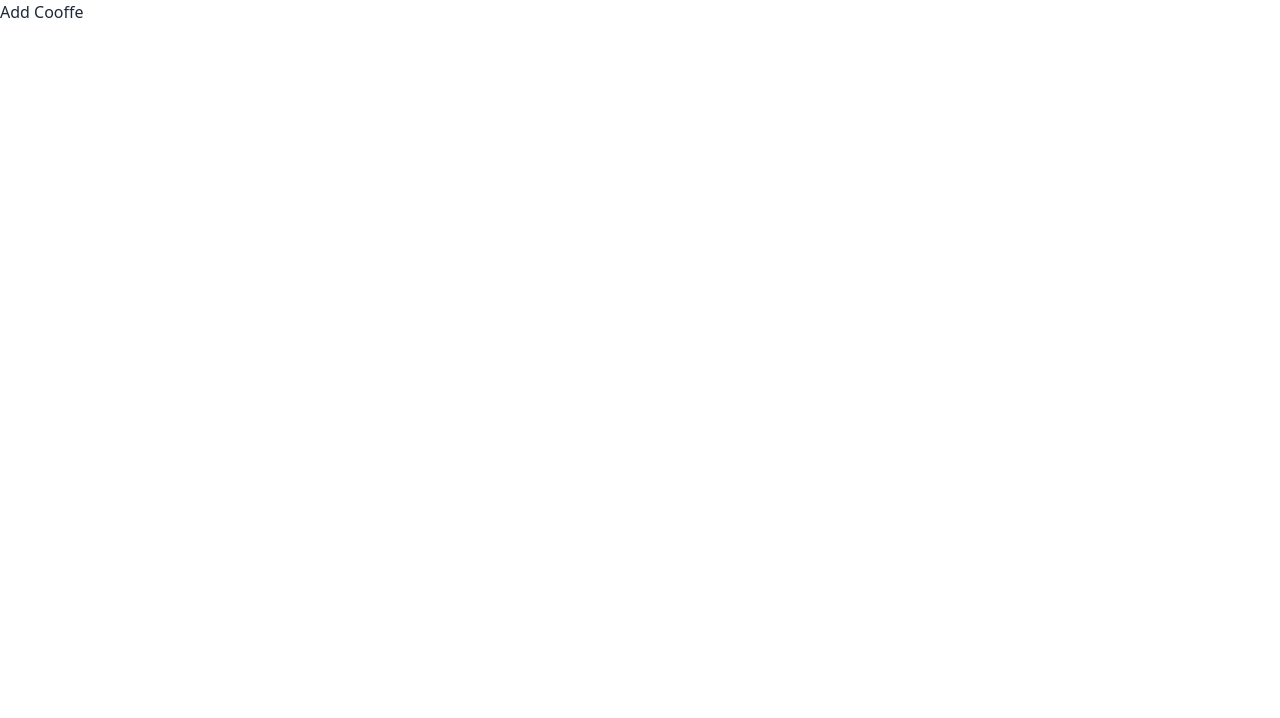
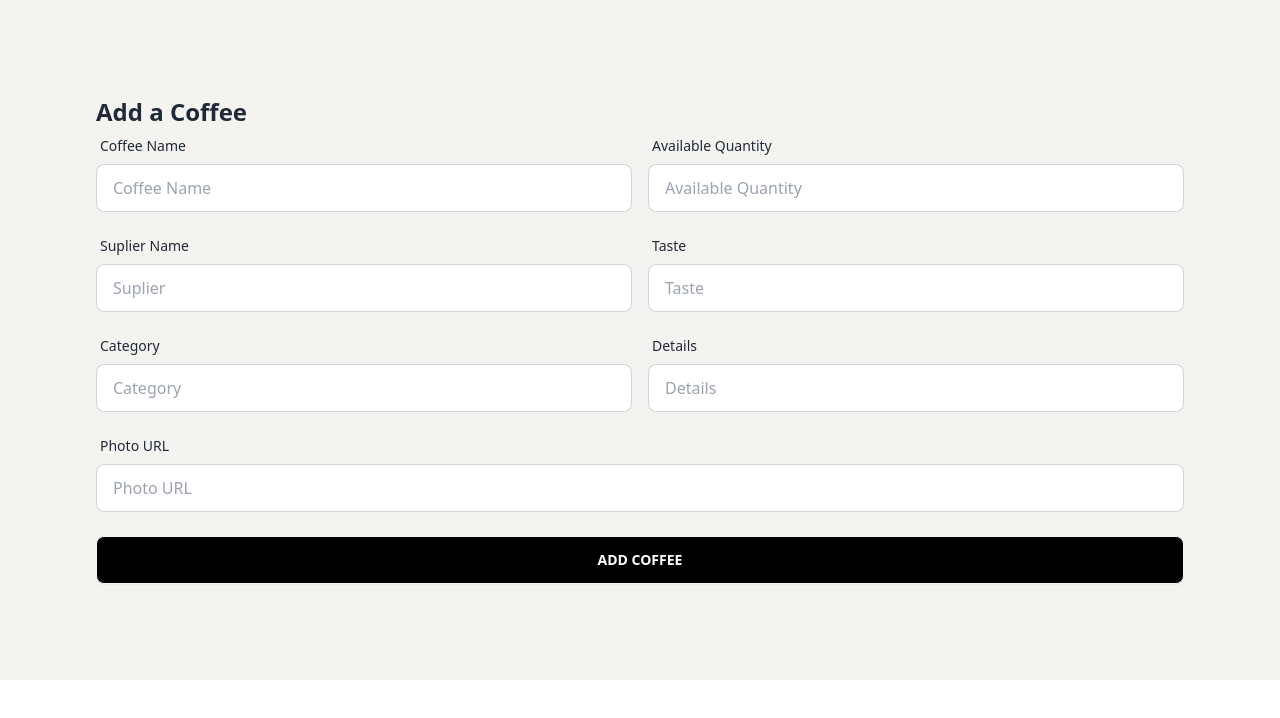
Before and after one commit to arman-miaa/coffee-store-client, a React (Vite) app: page /addcoffee in a window 1280 px wide. Shown: the top 718 px of the page. Built offline with nearby package versions, Linux system fonts and the light colour scheme.

Commit message:
added form for coffee

```diff
--- a/src/components/AddCoffee.jsx
+++ b/src/components/AddCoffee.jsx
@@ -1,9 +1,116 @@
 
 const AddCoffee = () => {
+    const handleSubmit = event => {
+        event.preventDefault();
+        const form = event.target;
+
+        const name = form.name.value;
+        const quantity = form.quantity.value;
+        const suplier = form.suplier.value;
+        const taste = form.taste.value;
+        const category = form.category.value;
+        const details = form.details.value;
+        const photo = form.photo.value;
+
+        const newCoffee = { name, quantity, suplier, taste, category, details, photo };
+        console.log(newCoffee);
+    }
     return (
-        <div>
-            Add Cooffe
-        </div>
+      <div className="container mx-auto bg-[#F4F3F0] p-24">
+        <h2 className="text-2xl font-bold">Add a Coffee</h2>
+        <form onSubmit={handleSubmit} action="#" className="space-y-4">
+          {/* form row */}
+          <div className="md:flex">
+            <div className="form-control md:w-1/2">
+              <label className="label">
+                <span className="label-text">Coffee Name</span>
+              </label>
+              <input
+                type="text"
+                name="name"
+                placeholder="Coffee Name"
+                className="input input-bordered w-full "
+              />
+            </div>
+            <div className="form-control md:w-1/2 ml-4">
+              <label className="label">
+                <span className="label-text">Available Quantity</span>
+              </label>
+              <input
+                type="text"
+                name="quantity"
+                placeholder="Available Quantity"
+                className="input input-bordered w-full "
+              />
+            </div>
+          </div>
+          {/* form row */}
+          <div className="md:flex">
+            <div className="form-control md:w-1/2">
+              <label className="label">
+                <span className="label-text">Suplier Name</span>
+              </label>
+              <input
+                type="text"
+                name="suplier"
+                placeholder="Suplier"
+                className="input input-bordered w-full "
+              />
+            </div>
+            <div className="form-control md:w-1/2 ml-4">
+              <label className="label">
+                <span className="label-text">Taste</span>
+              </label>
+              <input
+                type="text"
+                name="taste"
+                placeholder="Taste"
+                className="input input-bordered w-full "
+              />
+            </div>
+          </div>
+          {/* form row */}
+          <div className="md:flex">
+            <div className="form-control md:w-1/2">
+              <label className="label">
+                <span className="label-text">Category</span>
+              </label>
+              <input
+                type="text"
+                name="category"
+                placeholder="Category"
+                className="input input-bordered w-full "
+              />
+            </div>
+            <div className="form-control md:w-1/2 ml-4">
+              <label className="label">
+                <span className="label-text">Details</span>
+              </label>
+              <input
+                type="text"
+                name="details"
+                placeholder="Details"
+                className="input input-bordered w-full "
+              />
+            </div>
+          </div>
+          {/* form row */}
+          <div className="">
+            <div className="form-control w-full">
+              <label className="label">
+                <span className="label-text">Photo URL</span>
+              </label>
+              <input
+                type="text"
+                name="photo"
+                placeholder="Photo URL"
+                className="input input-bordered w-full "
+              />
+                    </div>
+                    <input type="submit" className="btn btn-block mt-6 bg-black text-white" value="ADD COFFEE" />
+          </div>
+        </form>
+      </div>
     );
 };
 
```
